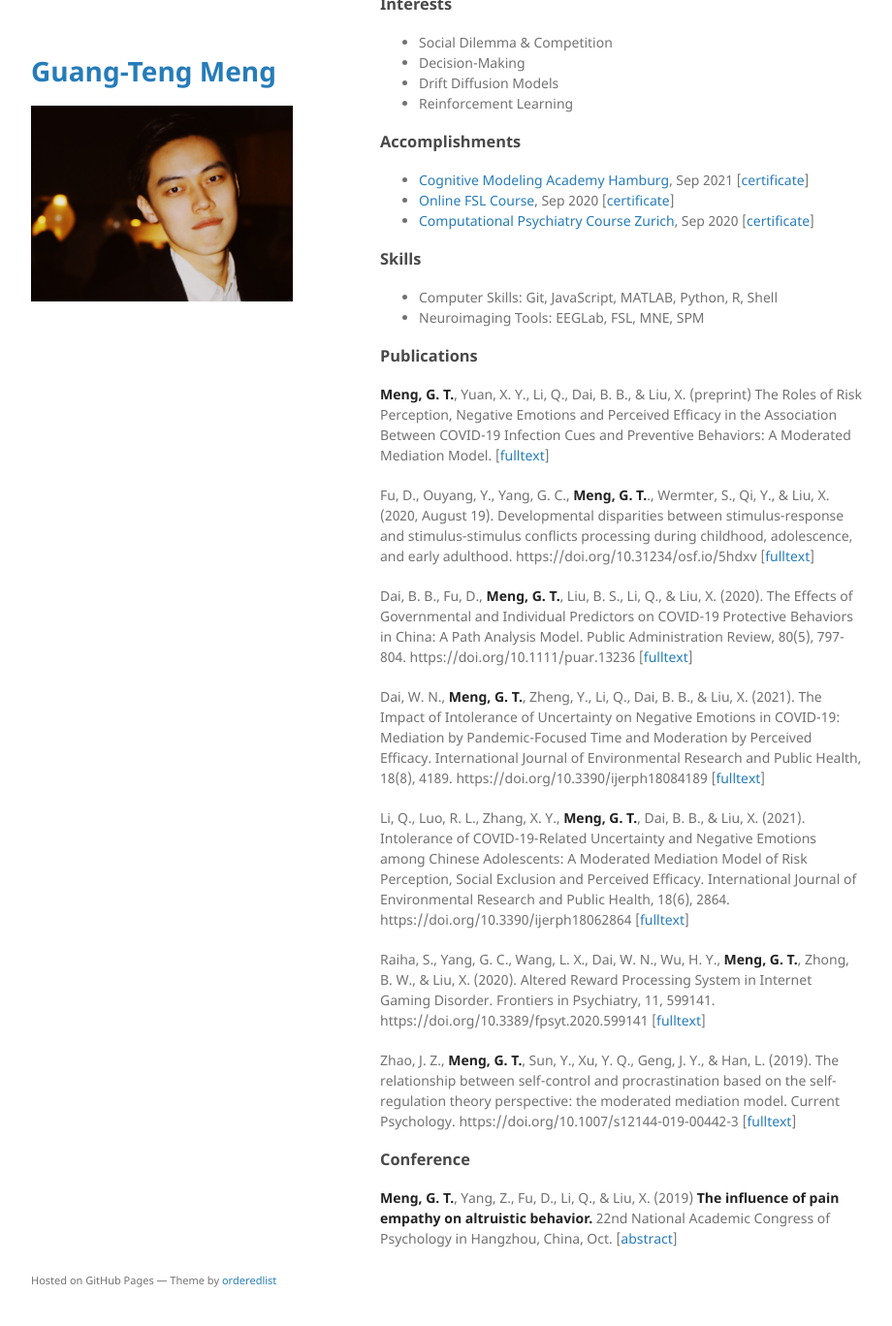
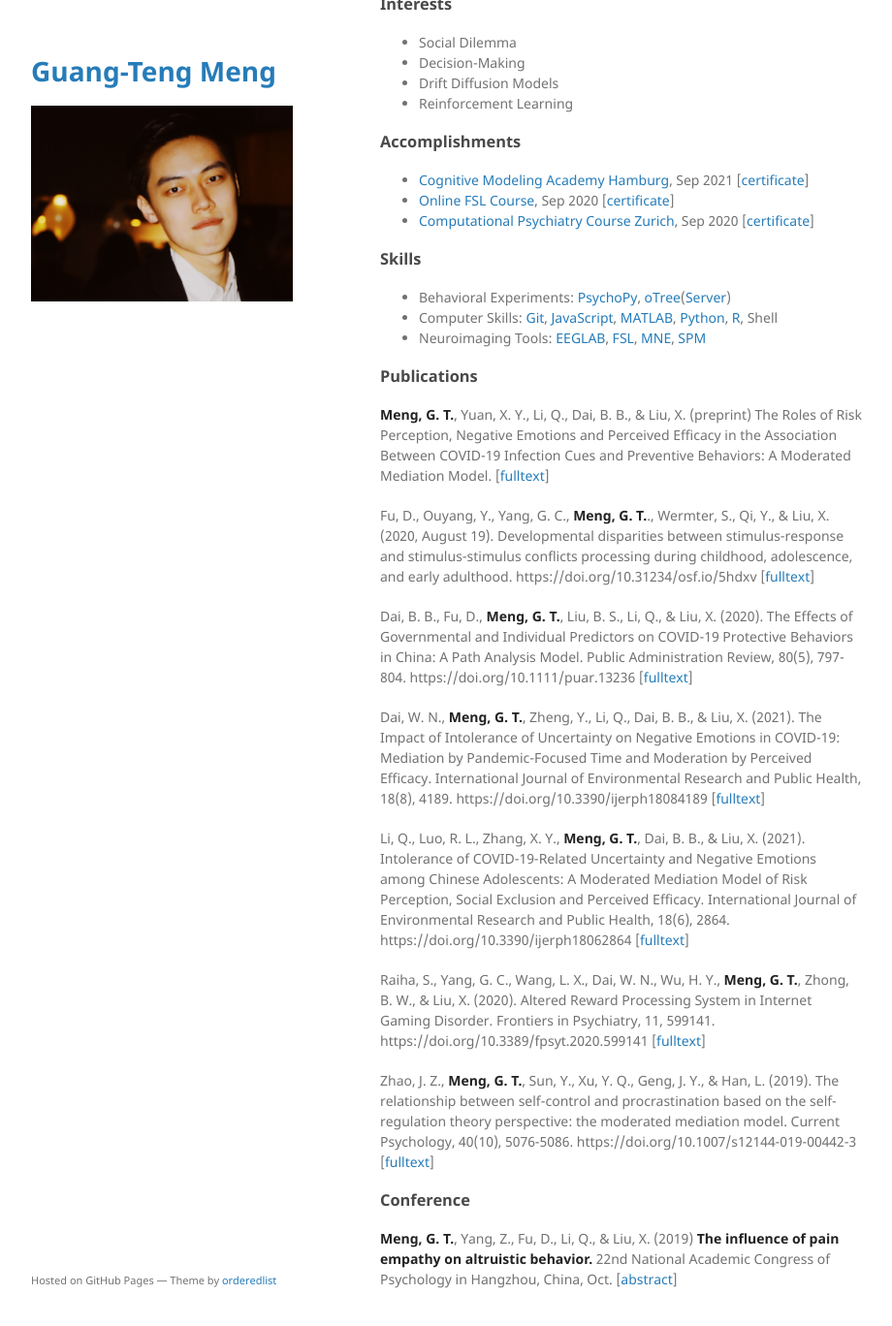
Before and after one commit to GuangtengMeng/GuangtengMeng.github.io, a Jekyll site: the page built from index.md, in a window 1280 px wide and 1400 px high, scrolled down 251 px. Shown: the top 1368 px of the window at 97% size, without its empty margins (178-1098 px from the left). Built offline with Jekyll 4.4.1, drawn with Linux system fonts in a browser that asks for light colours; the repository's description, which GitHub fills in, is left out; our own code applies the rules of GitHub Pages for plain Markdown files.

```diff
--- a/index.md
+++ b/index.md
@@ -13,7 +13,7 @@ Guang-Teng Meng is a PhD candidate of cognitive neuroscience at the CARELab (PI:
 [[Resumé](/assets/cv/GuangtengMeng_CV_v1.2.pdf)]
 
 ### Interests
-- Social Dilemma & Competition
+- Social Dilemma
 - Decision-Making
 - Drift Diffusion Models
 - Reinforcement Learning
@@ -24,8 +24,9 @@ Guang-Teng Meng is a PhD candidate of cognitive neuroscience at the CARELab (PI:
 - [Computational Psychiatry Course Zurich](https://www.translationalneuromodeling.org/cpcourse/), Sep 2020 [[certificate](/assets/certificate/CPC_Certificate_GM.pdf)]
 
 ### Skills
-- Computer Skills: Git, JavaScript, MATLAB, Python, R, Shell
-- Neuroimaging Tools: EEGLab, FSL, MNE, SPM
+- Behavioral Experiments: [PsychoPy](https://www.psychopy.org/), [oTree](http://www.otree.org/)([Server](https://otree-prodserver-setup.readthedocs.io/))
+- Computer Skills: [Git](https://git-scm.com/), [JavaScript](https://www.javascript.com/), [MATLAB](https://www.mathworks.com/products/matlab.html), [Python](https://www.python.org/), [R](https://www.r-project.org/), Shell
+- Neuroimaging Tools: [EEGLAB](https://eeglab.org/), [FSL](https://fsl.fmrib.ox.ac.uk/), [MNE](https://mne.tools/), [SPM](https://www.fil.ion.ucl.ac.uk/spm/)
 
 ### Publications
 **Meng, G. T.**, Yuan, X. Y., Li, Q., Dai, B. B., & Liu, X. (preprint) The Roles of Risk Perception, Negative Emotions and Perceived Efficacy in the Association Between COVID-19 Infection Cues and Preventive Behaviors: A Moderated Mediation Model. [[fulltext](/assets/paper/preprint-32930-submitted.pdf)]
@@ -40,7 +41,7 @@ Li, Q., Luo, R. L., Zhang, X. Y., **Meng, G. T.**, Dai, B. B., & Liu, X. (2021).
 
 Raiha, S., Yang, G. C., Wang, L. X., Dai, W. N., Wu, H. Y., **Meng, G. T.**, Zhong, B. W., & Liu, X. (2020). Altered Reward Processing System in Internet Gaming Disorder. Frontiers in Psychiatry, 11, 599141. https://doi.org/10.3389/fpsyt.2020.599141 [[fulltext](/assets/paper/10.3389fpsyt.2020.599141.pdf)]
 
-Zhao, J. Z., **Meng, G. T.**, Sun, Y., Xu, Y. Q., Geng, J. Y., & Han, L. (2019). The relationship between self-control and procrastination based on the self-regulation theory perspective: the moderated mediation model. Current Psychology. https://doi.org/10.1007/s12144-019-00442-3 [[fulltext](/assets/paper/10.1007s12144-019-00442-3.pdf)]
+Zhao, J. Z., **Meng, G. T.**, Sun, Y., Xu, Y. Q., Geng, J. Y., & Han, L. (2019). The relationship between self-control and procrastination based on the self-regulation theory perspective: the moderated mediation model. Current Psychology, 40(10), 5076-5086. https://doi.org/10.1007/s12144-019-00442-3 [[fulltext](/assets/paper/10.1007s12144-019-00442-3.pdf)]
 
 ### Conference
 
```
